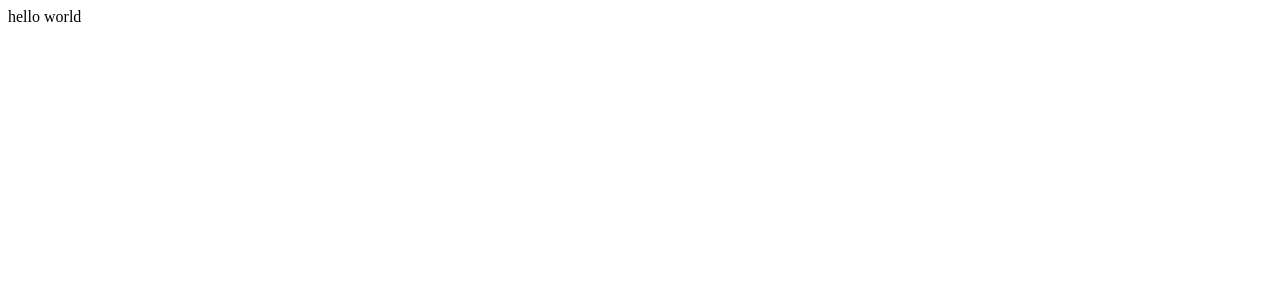
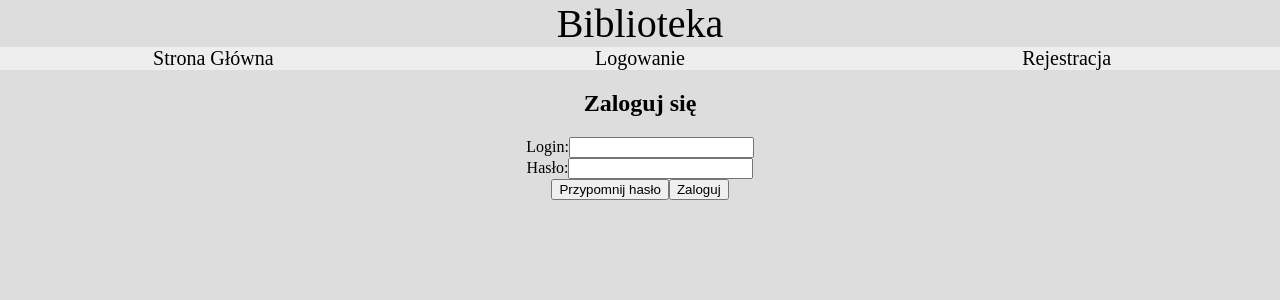
Before and after one commit to DTroczyk/Library-front, a React (Create React App) app: page /login in a window 1280 px wide. Shown: the top 300 px of the page. Built offline with nearby package versions, Linux system fonts and the light colour scheme.

Commit message:
add simple components and style

```diff
--- a/package.json
+++ b/package.json
@@ -8,6 +8,7 @@
     "@testing-library/user-event": "^13.5.0",
     "react": "^17.0.2",
     "react-dom": "^17.0.2",
+    "react-router-dom": "^6.1.1",
     "react-scripts": "5.0.0",
     "web-vitals": "^2.1.2"
   },
--- /dev/null
+++ b/src/App.css
@@ -0,0 +1,14 @@
+body {
+  margin: 0px;
+  background-color: #ddd;
+  text-align: center;
+}
+
+a, a:visited, a:hover, a:active {
+  color: inherit;
+  text-decoration: none;
+}
+
+h2 {
+  text-align: center;
+}
--- a/src/App.js
+++ b/src/App.js
@@ -1,7 +1,18 @@
-function App() {
+import React from 'react'
+import {BrowserRouter as Router} from 'react-router-dom'
+
+import Content from './components/Content/Content';
+import Header from './components/Header/Header';
+
+import './App.css'
+
+const App = () => {
   return (
     <div>
-      hello world
+      <Router>
+        <Header/>
+        <Content/>
+      </Router>
     </div>
   );
 }
--- /dev/null
+++ b/src/components/Content/Content.jsx
@@ -0,0 +1,20 @@
+import React from 'react'
+import { Route, Routes } from 'react-router-dom'
+
+import Login from '../Login/Login';
+import Main from '../Main/Main';
+import NotFoundPage from '../NotFoundPage/NotFoundPage';
+
+const Content = () => {
+  return (
+    <main>
+      <Routes>
+        <Route element={<Main/>}  path="/"/>
+        <Route element={<Login/>}  path="/login"/>
+        <Route element={<NotFoundPage/>} path="/*"/>
+      </Routes>
+    </main>
+  )
+}
+
+export default Content;
--- /dev/null
+++ b/src/components/Header/Header.css
@@ -0,0 +1,29 @@
+nav {
+  text-align: center;
+  display: inline-flex;
+  width: 100vw;
+
+  background-color: #eee;
+}
+
+nav > div {
+  width: 100%;
+  display: flex;
+
+}
+
+nav > div > a {
+  font-size: 20px;
+  text-decoration: none;
+  width: 100%;
+}
+
+nav > div > a:hover {
+  background-color: #aaa;
+  color: white;
+}
+
+#banner {
+  text-align: center;
+  font-size: 40px;
+}
--- /dev/null
+++ b/src/components/Header/Header.jsx
@@ -0,0 +1,21 @@
+import React from 'react'
+import { Link } from 'react-router-dom'
+
+import './Header.css'
+
+const Header = () => {
+  return (
+    <header>
+      <div id="banner">
+        <Link to='/'>Biblioteka</Link>
+      </div>
+      <nav>
+          <div><Link to='/'>Strona Główna</Link></div>
+          <div><Link to='/login'>Logowanie</Link></div>
+          <div><Link to='/register'>Rejestracja</Link></div>
+      </nav>
+    </header>
+  )
+}
+
+export default Header
--- /dev/null
+++ b/src/components/Login/Login.jsx
@@ -0,0 +1,44 @@
+import React, { useState } from 'react'
+
+const Login = () => {
+  const [usernameInput, setUsernameInput] = useState('');
+  const [passwordInput, setPasswordInput] = useState('');
+
+  const handleForgotPassword = () => {
+    alert('Nie zaimplementowano')
+  }
+  const handleLoginChange = event => setUsernameInput(event.target.value);
+  const handleOnSubmit = event => {
+    event.preventDefault();
+
+    if (!usernameInput || !passwordInput) {
+      console.warn('Login or password field is empty!')
+      return
+    }
+
+    alert(`Wysyłam dane:
+    Login: ${usernameInput}
+    Hasło: ${passwordInput}
+    Nie zaimplementowano logowania`)
+  }
+  const handlePasswordChange = event => setPasswordInput(event.target.value);
+
+
+  return (
+    <div>
+      <h2>Zaloguj się</h2>
+      <form onSubmit={handleOnSubmit}>
+        <label htmlFor="">Login:</label>
+        <input type="text" onChange={handleLoginChange} value={usernameInput}/>
+        <br/>
+        <label htmlFor="">Hasło:</label>
+        <input type="password" onChange={handlePasswordChange} value={passwordInput}/>
+        <br/>
+        <button type='button' onClick={handleForgotPassword}>Przypomnij hasło</button>
+        <button type='submit'>Zaloguj</button>
+      </form>
+    </div>
+  )
+}
+
+export default Login;
--- /dev/null
+++ b/src/components/Main/Main.jsx
@@ -0,0 +1,11 @@
+import React from 'react';
+
+const Main = () => {
+  return (
+    <div>
+      <h2>Strona Główna</h2>
+    </div>
+  )
+}
+
+export default Main;
--- /dev/null
+++ b/src/components/NotFoundPage/NotFoundPage.jsx
@@ -0,0 +1,11 @@
+import React from 'react'
+
+const NotFoundPage = () => {
+  return (
+    <div>
+      <h2>Błąd 404 - strona nie została znaleziona.</h2>
+    </div>
+  )
+}
+
+export default NotFoundPage
```
Also changed, not shown: 1 other file (tests, documents, lock files or other folders).
